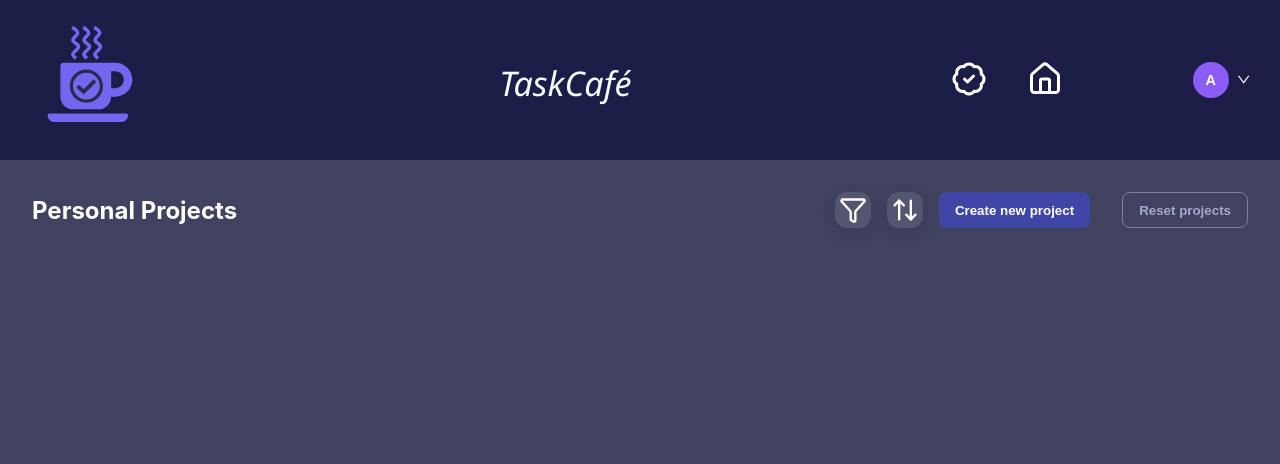
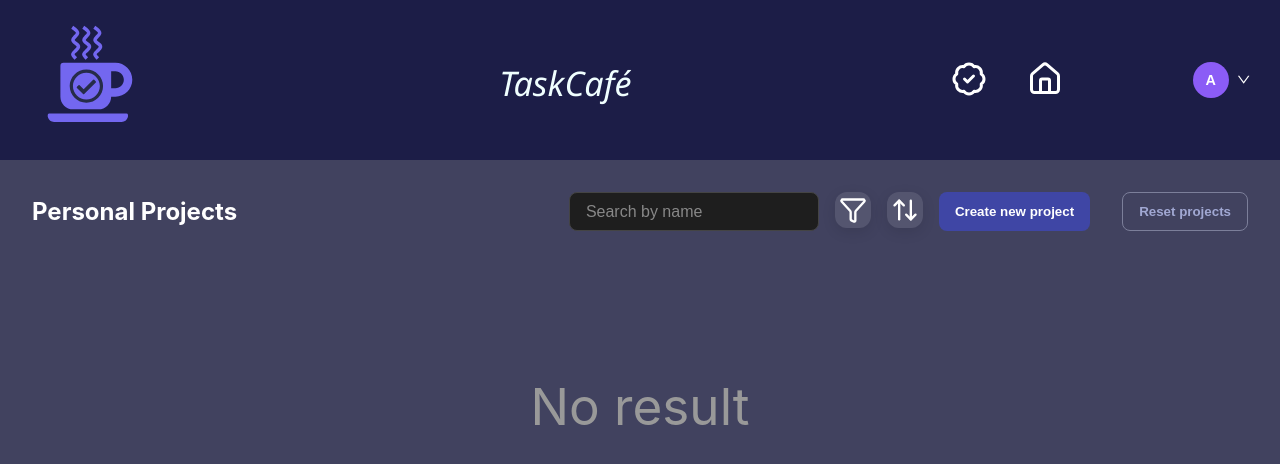
Before and after one commit to Danyl-Dudka/taskcafe_frontend-only, a React (Vite) app: page / in a window 1280 px wide. Shown: the top 464 px of the page. Built offline with nearby package versions, Linux system fonts and the light colour scheme; sample sign-in values are in the browser's storage.

Commit message:
third commit

```diff
--- a/src/components/TaskApp/TaskApp.css
+++ b/src/components/TaskApp/TaskApp.css
@@ -90,9 +90,53 @@
     transform: scale(1.1);
     box-shadow: 0 6px 20px rgba(0, 0, 0, 0.15);
 }
+
 .filter_label {
     color: white
 }
+
 .filter_label:hover {
     color: greenyellow;
 }
+
+.taskapp_input {
+    padding: 0.6rem 1rem;
+    font-size: 1rem;
+    border: 1px solid #444;
+    border-radius: 8px;
+    background-color: #1e1e1e;
+    color: #f0f0f0;
+    outline: none;
+    transition: all 0.3s ease;
+    width: 250px;
+}
+
+.taskapp_input::placeholder {
+    color: #888;
+}
+
+.taskapp_input:focus {
+    border-color: #00bfff;
+    box-shadow: 0 0 5px rgba(0, 191, 255, 0.5);
+    background-color: #262626;
+}
+
+.no_result {
+    margin-top: 3rem;
+    font-size: 3.2rem;
+    color: #999;
+    text-align: center;
+    animation: fadeIn 0.5s ease-in-out;
+}
+
+@keyframes fadeIn {
+    from {
+        opacity: 0;
+        transform: translateY(5px);
+    }
+
+    to {
+        opacity: 1;
+        transform: translateY(0);
+    }
+}
--- a/src/components/TaskApp/TaskApp.tsx
+++ b/src/components/TaskApp/TaskApp.tsx
@@ -25,6 +25,7 @@ export default function TaskApp() {
     const [showFilterOptions, setShowFilterOptions] = useState<boolean>(false);
     const [sortType, setSortType] = useState<string>('');
     const [showSortingOptions, setShowSortingOptions] = useState<boolean>(false);
+    const [query, setQuery] = useState<string>('');
     const { Option } = Select;
     useEffect(() => {
         const saved = localStorage.getItem(LOCAL_STORAGE_KEY);
@@ -152,6 +153,9 @@ export default function TaskApp() {
     ]
 
     const filteredProjects = projects.filter((project) => {
+
+        const matchName = project.name.toLowerCase().includes(query.toLowerCase())
+
         const matchStatus = filterValues.includes('todo') || filterValues.includes('in-progress')
             ? filterValues.includes(project.status)
             : project.status !== 'done';
@@ -160,7 +164,7 @@ export default function TaskApp() {
             ? filterValues.includes(project.priority)
             : project.status !== 'done';
 
-        return matchStatus && matchPriority
+        return matchName && matchStatus && matchPriority
     });
 
     const handleChange = (value: string[][]) => {
@@ -184,11 +188,18 @@ export default function TaskApp() {
         }
         return 0;
     })
+
+    const handleSearch = (e: React.ChangeEvent<HTMLInputElement>) => {
+        setQuery(e.target.value)
+
+    }
+
     return (
         <div className="taskapp_container">
             <div className="taskapp_header">
                 <h2>Personal Projects</h2>
                 <div className="taskapp_buttons">
+                    <input className="taskapp_input" placeholder="Search by name" onChange={handleSearch} value={query}></input>
                     {showFilterOptions ?
                         <div className='control_options'>
                             <Cascader options={cascaderOptions} onChange={handleChange} placeholder="Select filters" multiple />
@@ -218,6 +229,10 @@ export default function TaskApp() {
             </div>
             <TaskList projects={sortedProjects} onDelete={handleDeleteTask} onView={openViewModal} onEdit={handleEditTask} />
 
+            {sortedProjects.length === 0 && (
+                <div className="no_result">No result</div>
+            )}
+
             <NewTaskModal
                 open={isModalOpen}
                 modalMode={modalMode}
```
